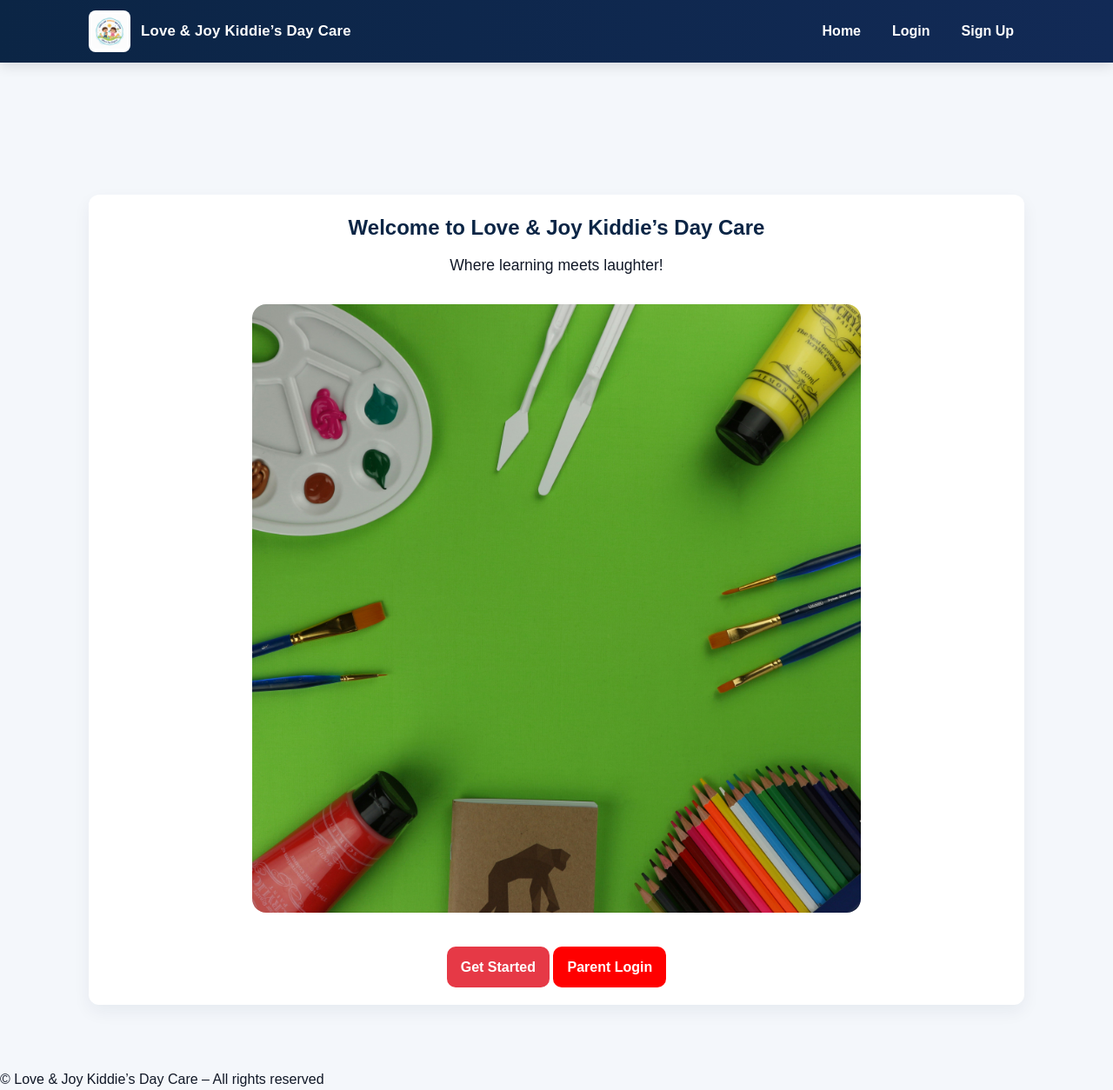
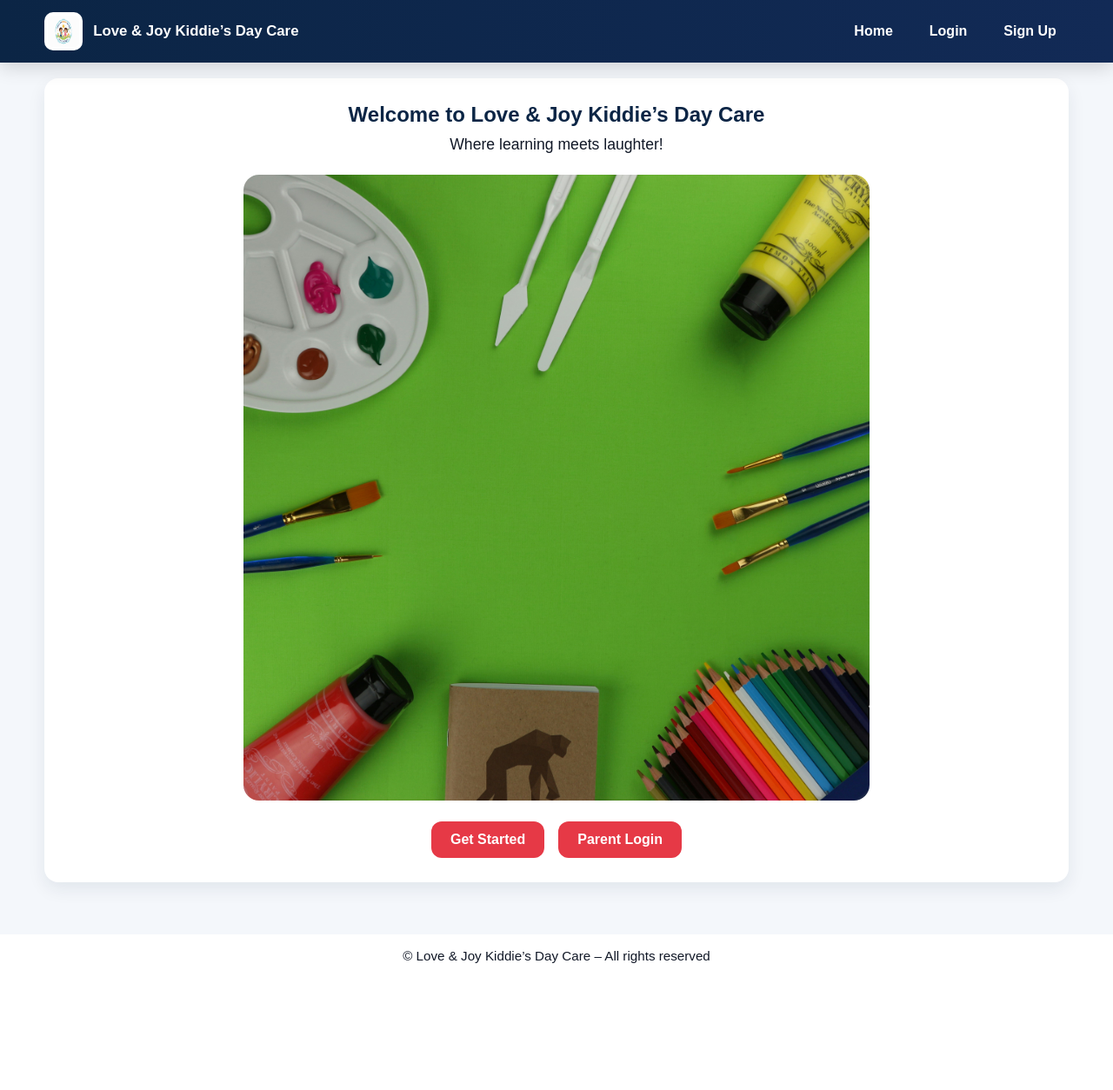
Before and after one commit to AlexMorea/kiddiesjoy, a Django app: template core/templates/home.html in a window 1280 px wide. Shown: the whole page at 87% size. After the commit the page ends 1108 px from the top, so only its background shows below. Run offline with Django 5.2, Linux system fonts and the light colour scheme; the template is opened without the code that fills it, so the values that code supplies are empty.

Commit message:
Fix the UI

```diff
--- a/core/static/css/style.css
+++ b/core/static/css/style.css
@@ -1,87 +1,212 @@
-:root{
+:root {
   --navy: #0b2545;
-  --white:#ffffff;
-  --accent: #e63946; /* red touch */
-  --muted:#f4f7fb;
-  --card-shadow: 0 8px 20px rgba(11,37,69,0.06);
+  --white: #ffffff;
+  --accent: #e63946;
+  --muted: #f4f7fb;
+  --card-shadow: 0 8px 20px rgba(11, 37, 69, 0.08);
 }
 
-/* reset */
-*{box-sizing:border-box;margin:0;padding:0}
-body{
+/* RESET */
+* {
+  box-sizing: border-box;
+  margin: 0;
+  padding: 0;
+}
+
+body {
   font-family: "Poppins", sans-serif;
   background: var(--muted);
   color: #111827;
-  line-height:1.5;
 }
 
-/* container */
-.container{width:90%;max-width:1100px;margin:0 auto;padding:0 12px}
-
-/* NAV */
-.navbar{
-  background: linear-gradient(90deg,var(--navy), #122a56);
-  padding:12px 0;
-  position:fixed;top:0;width:100%;z-index:999;box-shadow:0 4px 14px rgba(2,6,23,0.12);
-}
-.nav-flex{display:flex;align-items:center;justify-content:space-between}
-.logo-box{display:flex;align-items:center;gap:.75rem}
-.logo-img{width:48px;height:48px;border-radius:8px;object-fit:cover;background:#fff;padding:4px}
-.logo-text{color:var(--white);font-weight:800;font-size:1.05rem;letter-spacing:0.2px}
-
-/* nav links */
-nav ul{list-style:none;display:flex;gap:12px;align-items:center}
-nav a{color:var(--white);text-decoration:none;padding:8px 12px;border-radius:8px;font-weight:600}
-nav a:hover{background:rgba(255,255,255,0.06);transform:translateY(-2px);}
-
-/* burger */
-.burger{display:none;cursor:pointer;flex-direction:column;gap:5px}
-.burger div{width:26px;height:3px;background:var(--white);border-radius:3px;transition:all .25s}
-.burger.active div:nth-child(1){transform:rotate(45deg) translate(5px,5px)}
-.burger.active div:nth-child(2){opacity:0}
-.burger.active div:nth-child(3){transform:rotate(-45deg) translate(6px,-6px)}
-nav ul.active{display:flex;flex-direction:column;position:absolute;top:64px;left:0;width:100%;background:var(--navy);padding:12px}
-
-/* main / content */
-main{margin-top:84px;padding:28px 0}
-.main-content{background:var(--white);padding:20px;border-radius:12px;box-shadow:var(--card-shadow);margin-bottom:18px;animation:fadeSlide .5s ease both}
-h1,h2,h3{color:var(--navy);text-align:center;margin-bottom:12px}
-
-/* buttons */
-.button{display:inline-block;background:var(--accent);color:var(--white);padding:.7rem 1rem;border-radius:10px;font-weight:700;text-decoration:none}
-.button:hover{opacity:.95;transform:translateY(-2px)}
-
-/* forms */
-form{max-width:640px;margin:0 auto;background:transparent;padding:8px}
-form input,form select,form textarea{width:100%;padding:.7rem;border:1px solid #dbe7f6;border-radius:8px;margin-bottom:12px}
-
-/* statuses */
-.status.approved{color:green;font-weight:700}
-.status.pending{color:orange;font-weight:700}
-
-/* cards grid */
-.card-grid{display:grid;grid-template-columns:repeat(auto-fit,minmax(160px,1fr));gap:14px;margin:18px 0}
-.dash-card{background:var(--white);padding:18px;border-radius:12px;text-align:center;box-shadow:var(--card-shadow);transition:transform .2s,box-shadow .2s}
-.dash-card:hover{transform:translateY(-8px);box-shadow:0 18px 40px rgba(11,37,69,0.12)}
-.dash-card h3{color:var(--navy);margin-bottom:6px}
-.dash-card div{font-size:1.6rem;font-weight:800;color:var(--accent)}
-
-/* portal cards */
-.portal-card{background:var(--white);padding:16px;border-radius:12px;box-shadow:var(--card-shadow)}
-
-/* small helpers */
-.center-btn{text-align:center;margin-top:16px}
-
-/* animations */
-@keyframes fadeSlide{from{opacity:0;transform:translateY(12px)}to{opacity:1;transform:none}}
-
-/* responsive */
-@media (max-width:768px){
-  .burger{display:flex}
-  nav ul{display:none}
-  .logo-text{font-size:1rem}
-  .logo-img{width:40px;height:40px}
+/* CONTAINER */
+.container {
+  width: 92%;
+  max-width: 1200px;
+  margin: auto;
 }
 
-/* background image helper for home */
-.home-hero{width:100%;border-radius:12px;box-shadow:0 10px 28px rgba(2,6,23,0.08)}
+/* NAVBAR */
+.navbar {
+  background: linear-gradient(90deg, var(--navy), #122a56);
+  position: fixed;
+  width: 100%;
+  top: 0;
+  z-index: 1000;
+  box-shadow: 0 6px 20px rgba(0, 0, 0, 0.15);
+}
+
+.nav-flex {
+  display: flex;
+  align-items: center;
+  justify-content: space-between;
+  padding: 14px 0;
+}
+
+.logo-box {
+  display: flex;
+  align-items: center;
+  gap: 12px;
+}
+
+.logo-img {
+  width: 44px;
+  height: 44px;
+  border-radius: 10px;
+  background: #fff;
+  padding: 4px;
+}
+
+.logo-text {
+  color: white;
+  font-weight: 700;
+  font-size: 1.05rem;
+}
+
+/* NAV LINKS */
+nav ul {
+  list-style: none;
+  display: flex;
+  gap: 14px;
+}
+
+nav a {
+  color: white;
+  text-decoration: none;
+  padding: 8px 14px;
+  border-radius: 8px;
+  font-weight: 600;
+}
+
+nav a:hover {
+  background: rgba(255, 255, 255, 0.12);
+}
+
+/* BURGER */
+.burger {
+  display: none;
+  flex-direction: column;
+  cursor: pointer;
+  gap: 5px;
+}
+
+.burger span {
+  width: 26px;
+  height: 3px;
+  background: white;
+  border-radius: 3px;
+  transition: 0.3s;
+}
+
+.burger.active span:nth-child(1) {
+  transform: rotate(45deg) translate(5px, 5px);
+}
+.burger.active span:nth-child(2) {
+  opacity: 0;
+}
+.burger.active span:nth-child(3) {
+  transform: rotate(-45deg) translate(6px, -6px);
+}
+
+/* MOBILE NAV */
+nav ul.active {
+  position: absolute;
+  top: 72px;
+  left: 0;
+  width: 100%;
+  background: var(--navy);
+  flex-direction: column;
+  padding: 16px;
+}
+
+/* PAGE */
+.page-wrapper {
+  margin-top: 90px;
+  padding-bottom: 60px;
+}
+
+/* CONTENT CARD */
+.main-content {
+  background: white;
+  padding: 28px;
+  border-radius: 16px;
+  box-shadow: var(--card-shadow);
+  animation: fadeUp 0.4s ease;
+}
+
+h1 {
+  text-align: center;
+  color: var(--navy);
+  margin-bottom: 10px;
+}
+
+p {
+  text-align: center;
+  font-size: 1.1rem;
+}
+
+/* HERO IMAGE */
+.home-hero {
+  max-width: 720px;
+  width: 100%;
+  border-radius: 18px;
+  margin: 24px auto;
+  display: block;
+}
+
+/* BUTTONS */
+.center-btn {
+  display: flex;
+  justify-content: center;
+  gap: 16px;
+  flex-wrap: wrap;
+}
+
+.button {
+  background: var(--accent);
+  color: white;
+  padding: 12px 22px;
+  border-radius: 12px;
+  font-weight: 700;
+  text-decoration: none;
+  transition: 0.2s;
+}
+
+.button:hover {
+  transform: translateY(-3px);
+}
+
+/* FOOTER */
+.footer {
+  text-align: center;
+  padding: 16px;
+  background: white;
+  font-size: 0.95rem;
+}
+
+/* ANIMATION */
+@keyframes fadeUp {
+  from {
+    opacity: 0;
+    transform: translateY(16px);
+  }
+  to {
+    opacity: 1;
+    transform: none;
+  }
+}
+
+/* RESPONSIVE */
+@media (max-width: 768px) {
+  nav ul {
+    display: none;
+  }
+
+  .burger {
+    display: flex;
+  }
+
+  .logo-text {
+    font-size: 0.95rem;
+  }
+}
--- a/core/templates/base.html
+++ b/core/templates/base.html
@@ -30,26 +30,26 @@
           {% endif %}
         </ul>
 
-        <!-- BURGER MENU -->
+        <!-- BURGER -->
         <div class="burger" onclick="toggleMenu()">
-          <div></div>
-          <div></div>
-          <div></div>
+          <span></span>
+          <span></span>
+          <span></span>
         </div>
       </div>
     </nav>
 
-    <script>
-      function toggleMenu() {
-        document.querySelector(".burger").classList.toggle("active");
-        document.querySelector("#nav-links").classList.toggle("active");
-      }
-    </script>
-
-    <main>{% block content %}{% endblock %}</main>
+    <main class="page-wrapper">{% block content %}{% endblock %}</main>
 
     <footer class="footer">
       © Love & Joy Kiddie’s Day Care – All rights reserved
     </footer>
+
+    <script>
+      function toggleMenu() {
+        document.getElementById("nav-links").classList.toggle("active");
+        document.querySelector(".burger").classList.toggle("active");
+      }
+    </script>
   </body>
 </html>
--- a/core/templates/home.html
+++ b/core/templates/home.html
@@ -1,28 +1,19 @@
 {% extends 'base.html' %} {% load static %} {% block content %}
-<main>
 <div class="container">
   <section class="main-content">
     <h1>Welcome to Love & Joy Kiddie’s Day Care</h1>
+    <p>Where learning meets laughter!</p>
 
-      <p style="text-align: center; font-size: 1.1rem">
-        Where learning meets laughter!
-      </p>
-
-      <div style="text-align: center; margin-top: 2rem">
     <img
       src="{% static 'images/daycare_bg.jpg' %}"
       alt="Daycare"
-          style="width: 100%; border-radius: 16px; max-width: 700px"
+      class="home-hero"
     />
-      </div>
 
-      <div class="center-btn" style="margin-top: 2rem">
-        <a class="button" href="{% url 'signup' %}">Get Started</a>
-        <a class="button" href="{% url 'login' %}" style="background: red"
-          >Parent Login</a
-        >
+    <div class="center-btn">
+      <a href="{% url 'signup' %}" class="button">Get Started</a>
+      <a href="{% url 'login' %}" class="button">Parent Login</a>
     </div>
   </section>
 </div>
-</main>
 {% endblock %}
```
Lines whose indentation alone changed are shown as unchanged.
